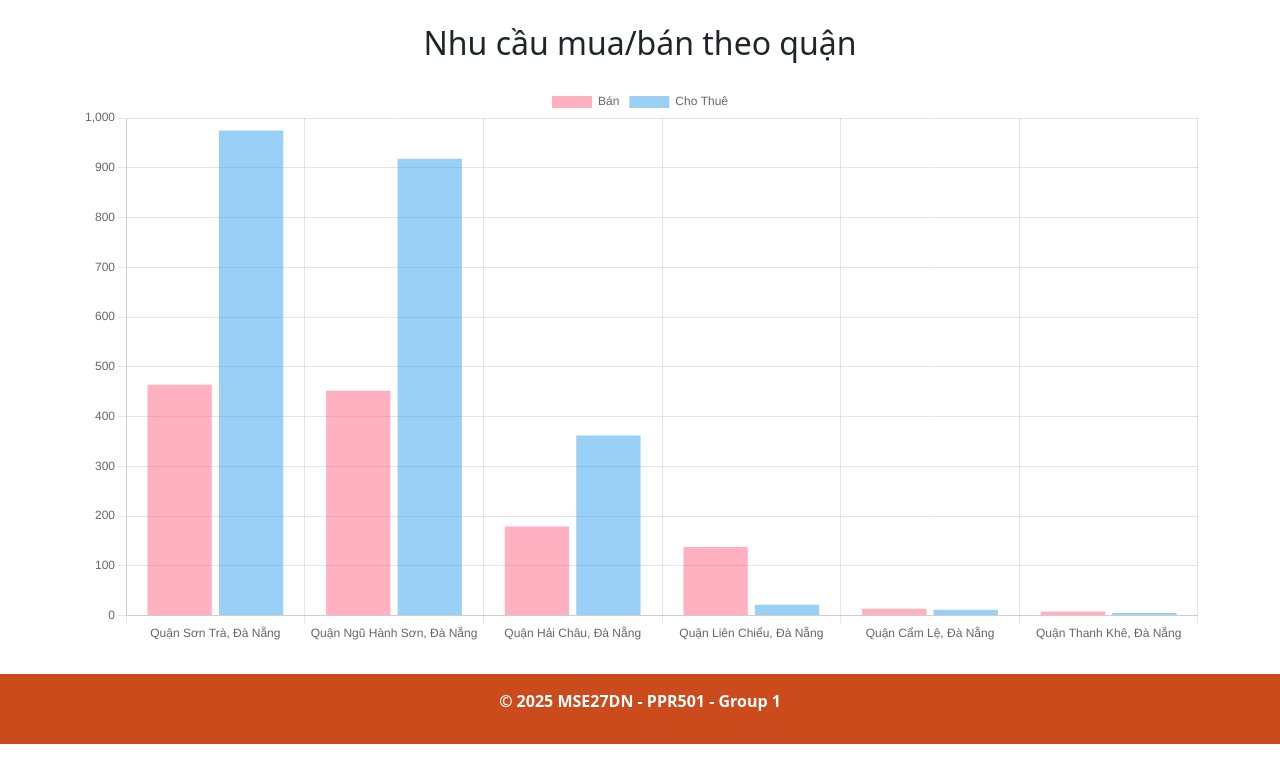
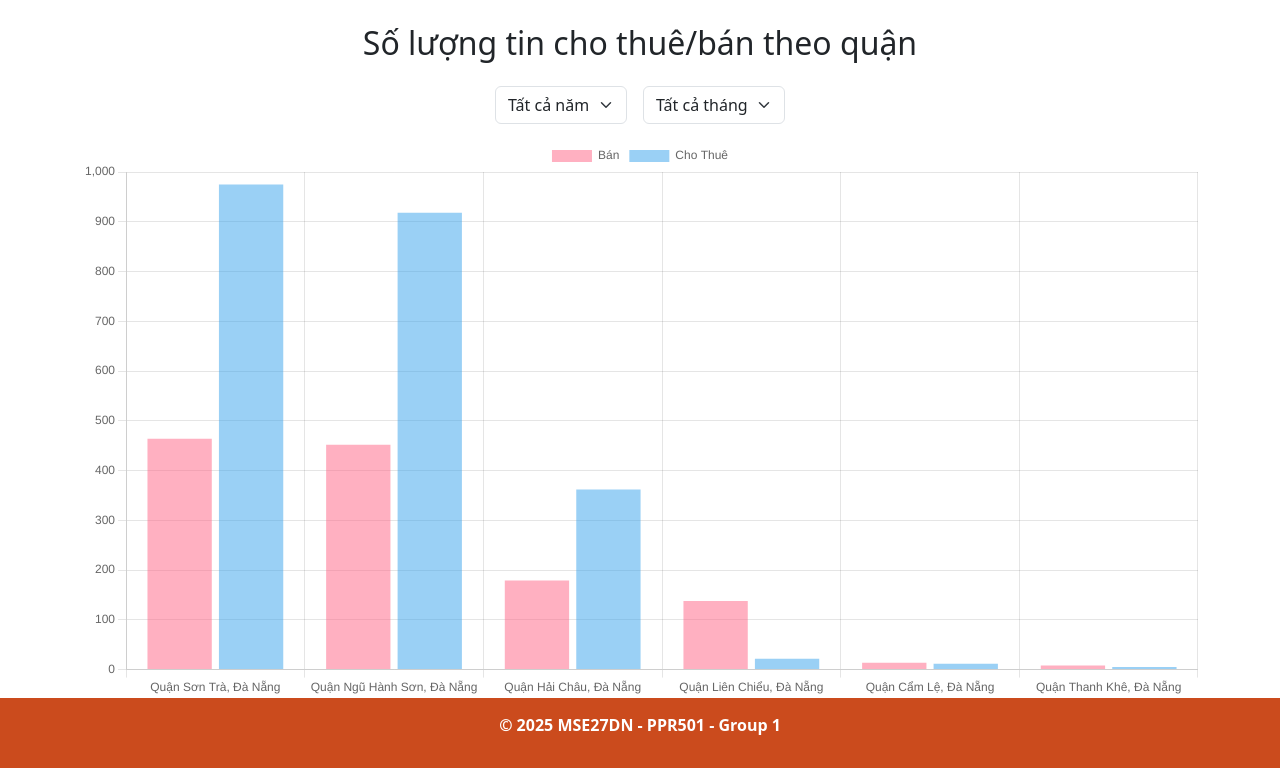
Before and after one commit to khiemnxde150230/dam501_finalproject, a Flask app: page /apartment-demand in a window 1280 px wide. Shown: the part 56-824 px from the top of the page. Before the commit the page ends 800 px from the top, so only its background shows below. Run offline with Flask 3, Linux system fonts and the light colour scheme; data comes from the database, SQL or seed files in the repository.

Commit message:
apartment demand by year and month

```diff
--- a/app.py
+++ b/app.py
@@ -1,4 +1,4 @@
-from flask import Flask, render_template, jsonify
+from flask import Flask, render_template, jsonify, request
 from services.analysis import Analysis
 
 app = Flask(__name__)
@@ -17,9 +17,12 @@ def apartment_area():
 
 @app.route('/api/apartment-demand')
 def api_apartment_demand():
+    year = request.args.get('year', type=int)
+    month = request.args.get('month', type=int)
+
     analysis = Analysis()
-    data_sale = analysis.get_apartment_demand(is_selling=1)
-    data_rent = analysis.get_apartment_demand(is_selling=0)
+    data_sale = analysis.get_apartment_demand(is_selling=1, year=year, month=month)
+    data_rent = analysis.get_apartment_demand(is_selling=0, year=year, month=month)
     analysis.close()
 
     return jsonify({
--- a/services/analysis.py
+++ b/services/analysis.py
@@ -4,15 +4,24 @@ class Analysis:
     def __init__(self):
         self.db = Database()
 
-    def get_apartment_demand(self, is_selling):
+    def get_apartment_demand(self, is_selling, year=None, month=None):
         query = """
         SELECT location, COUNT(*) as num_listings
         FROM danang_apartments
         WHERE is_selling = ?
-        GROUP BY location
-        ORDER BY num_listings DESC;
         """
-        return self.db.query(query, (is_selling,))
+        params = [is_selling]
+
+        if year:
+            query += " AND substr(posted_time, 7, 4) = ?"
+            params.append(str(year))
+
+        if month:
+            query += " AND substr(posted_time, 4, 2) = ?"
+            params.append(f"{int(month):02d}")
+
+        query += " GROUP BY location ORDER BY num_listings DESC;"
+        return self.db.query(query, tuple(params))
 
     def get_apartment_area_selling(self):
         query = """
--- a/static/js/apartmentDemandChart.js
+++ b/static/js/apartmentDemandChart.js
@@ -1,12 +1,38 @@
+let chart = null;
+
 async function fetchData() {
-    const response = await fetch('/api/apartment-demand');
+    const year = document.getElementById("yearSelect").value;
+    const month = document.getElementById("monthSelect").value;
+
+    let url = "/api/apartment-demand";
+    let params = [];
+
+    if (year) params.push(`year=${year}`);
+    if (month) params.push(`month=${month}`);
+
+    if (params.length > 0) {
+        url += "?" + params.join("&");
+    }
+
+    const response = await fetch(url);
     const data = await response.json();
+
+    if (data.error) {
+        alert(data.error);
+        return;
+    }
 
     const labels = data.sale.map(item => item.district);
     const valuesSale = data.sale.map(item => item.count);
     const valuesRent = data.rent.map(item => item.count);
 
-    new Chart(document.getElementById('apartmentDemandChart').getContext('2d'), {
+    const ctx = document.getElementById('apartmentDemandChart').getContext('2d');
+
+    if (chart) {
+        chart.destroy();
+    }
+
+    chart = new Chart(ctx, {
         type: 'bar',
         data: {
             labels: labels,
@@ -27,4 +53,7 @@ async function fetchData() {
     });
 }
 
+document.getElementById("yearSelect").addEventListener("change", fetchData);
+document.getElementById("monthSelect").addEventListener("change", fetchData);
+
 fetchData();
--- a/templates/apartment_demand.html
+++ b/templates/apartment_demand.html
@@ -3,9 +3,36 @@
 {% block title %}Nhu cầu mua/bán theo quận{% endblock %}
 
 {% block content %}
-    <h2 class="text-center my-4">Nhu cầu mua/bán theo quận</h2>
-
-    <canvas id="apartmentDemandChart"></canvas>
-
+    <div>
+        <div class="text-center my-4">
+            <h2>Số lượng tin cho thuê/bán theo quận</h2>
+        </div>
+        <div class="d-flex justify-content-center gap-3 my-3">
+            <select id="yearSelect" class="form-select w-auto">
+                <option value="">Tất cả năm</option>
+                <option value="2024">2024</option>
+                <option value="2023">2023</option>
+                <option value="2022">2022</option>
+            </select>
+            <select id="monthSelect" class="form-select w-auto">
+                <option value="">Tất cả tháng</option>
+                <option value="1">Tháng 1</option>
+                <option value="2">Tháng 2</option>
+                <option value="3">Tháng 3</option>
+                <option value="4">Tháng 4</option>
+                <option value="5">Tháng 5</option>
+                <option value="6">Tháng 6</option>
+                <option value="7">Tháng 7</option>
+                <option value="8">Tháng 8</option>
+                <option value="9">Tháng 9</option>
+                <option value="10">Tháng 10</option>
+                <option value="11">Tháng 11</option>
+                <option value="12">Tháng 12</option>
+            </select>
+        </div>
+        <div class="text-center">
+            <canvas id="apartmentDemandChart"></canvas>
+        </div>
+    </div>
     <script src="../static/js/apartmentDemandChart.js" ></script>
 {% endblock %}
```
